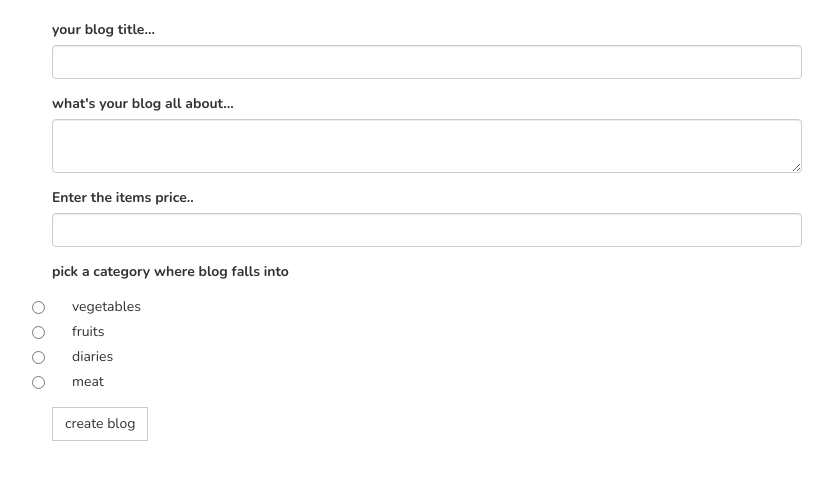
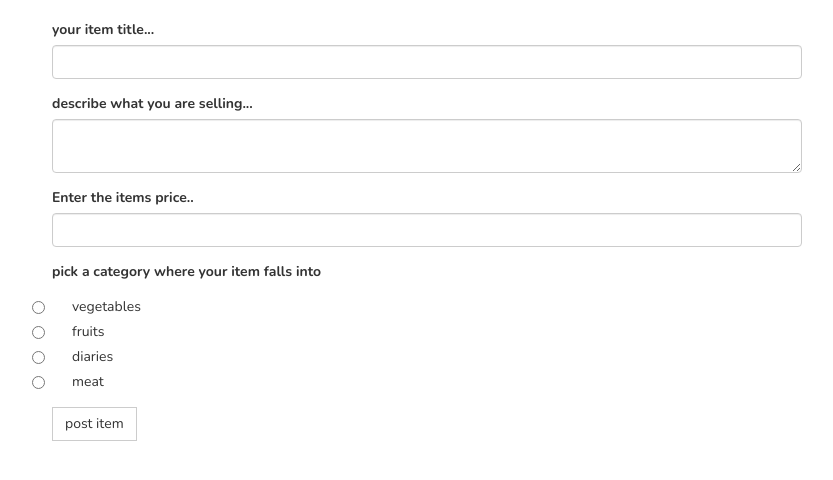
Before and after one commit to Gavin-Kariuki/Vertigo-Farms, a Flask app: page /create_post in a window 1280 px wide. Shown: the part 80-560 px from the top of the page, without its empty margins (213-1046 px from the left). Run offline with Flask 2, Linux system fonts and the light colour scheme; the visitor is signed in with stand-in values (Sample User, id 1); data comes from the database, SQL or seed files in the repository; some libraries are stand-ins or nearby versions.

Commit message:
feature: create a cart functionality

```diff
--- a/app/main/forms.py
+++ b/app/main/forms.py
@@ -9,13 +9,13 @@ class CommentForm(FlaskForm):
     submit = SubmitField('comment')
 
 class PostForm(FlaskForm):
-    title = StringField('your blog title...', validators=[InputRequired()])
-    item_description = TextAreaField("what's your blog all about...", validators=[InputRequired()])
+    title = StringField('your item title...', validators=[InputRequired()])
+    item_description = TextAreaField("describe what you are selling...", validators=[InputRequired()])
     item_price = IntegerField('Enter the items price..', validators=[InputRequired()])
-    category = RadioField('pick a category where blog falls into', validators=[InputRequired()], choices=[('vegetables'), ('fruits'), ('diaries'), ('meat')])
-    submit = SubmitField('create blog')
+    category = RadioField('pick a category where your item falls into', validators=[InputRequired()], choices=[('vegetables'), ('fruits'), ('diaries'), ('meat')])
+    submit = SubmitField('post item')
 
 
 class UpdateProfile(FlaskForm):
-    bio = TextAreaField('tell people about yourself...')
+    bio = TextAreaField('tell us about yourself...')
     submit = SubmitField('submit')
--- a/app/main/views.py
+++ b/app/main/views.py
@@ -5,6 +5,9 @@ from app import db, photos
 from ..models import Post, Comment, User
 from .forms import CommentForm, PostForm, UpdateProfile
 from flask_login import login_required, current_user
+
+
+cart_items = []
 
 
 @main.route('/')
@@ -42,7 +45,7 @@ def create_post():
     form = PostForm()
 
     if form.validate_on_submit():
-        post = Post(title = form.title.data, item_description = form.item_description.data, author_id = current_user.id)
+        post = Post(title = form.title.data, item_description = form.item_description.data,item_price = form.item_price.data, author_id = current_user.id)
         db.session.add(post)
         db.session.commit()
 
@@ -76,7 +79,7 @@ def update_post(title):
 def show_posts():
     posts = Post.query.order_by(Post.posted.desc())
 
-    return render_template('show_posts.html', posts = posts)
+    return render_template('show_posts.html', posts = posts, cart_items = cart_items)
 
 
 @main.route('/post/comment/new/<int:id>', methods=['GET', 'POST'])
@@ -143,3 +146,25 @@ def delete_post(title):
     db.session.commit()
 
     return redirect(url_for('main.show_posts'))
+
+
+    # {% if current_user.id == post.author.id %}
+    #     <a href="{{url_for('main.delete_post',title = post.title)}}" class="btn btn-danger">Delete Post</a>
+    # {% endif %}
+
+@main.route('/post/cart/<int:id>', methods=['GET', 'POST'])
+@login_required
+def add_to_cart(id):
+    ''''
+    Function that will add items to cart
+    '''
+
+
+
+    item = Post.query.filter_by(id = id).first()
+    cart_items.append(item)
+    print(cart_items)
+
+    flash('Item added to cart')
+
+    return redirect(url_for('main.show_posts', cart_items = cart_items))
--- /dev/null
+++ b/app/templates/cart.html
@@ -0,0 +1 @@
+<h1>oooh shit</h1>
```
Also changed, not shown: app/templates/show_posts.html (+14 -1 lines).
